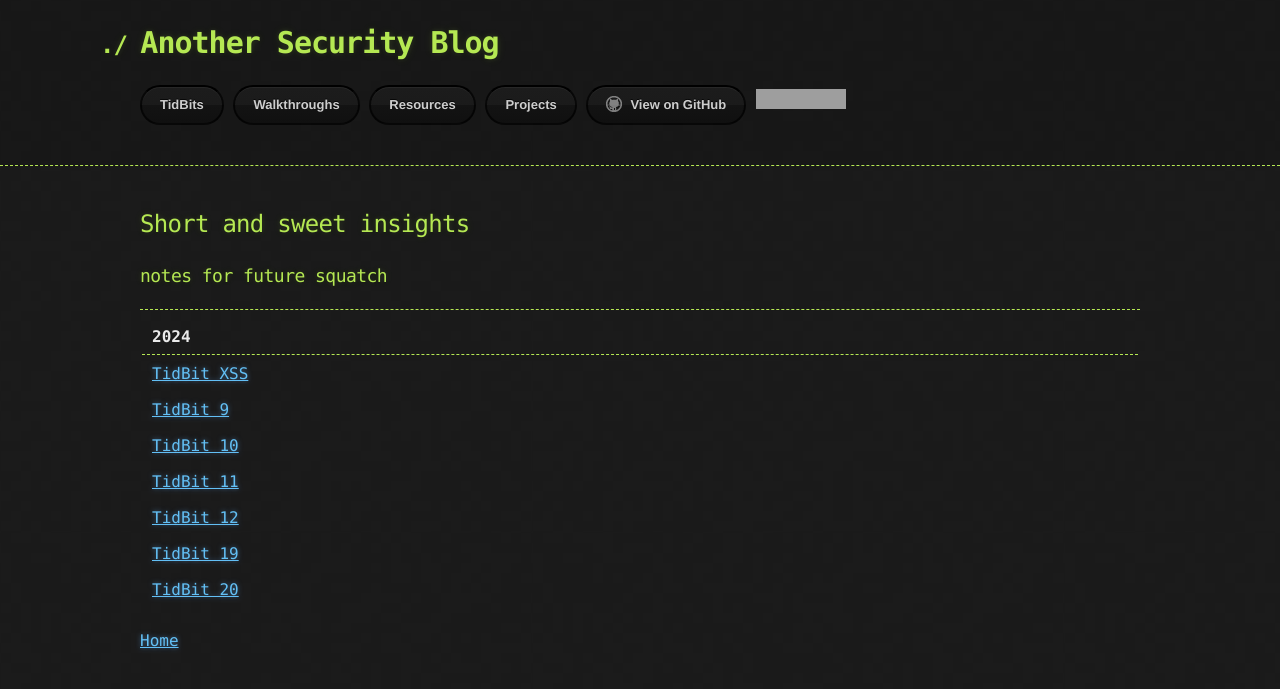
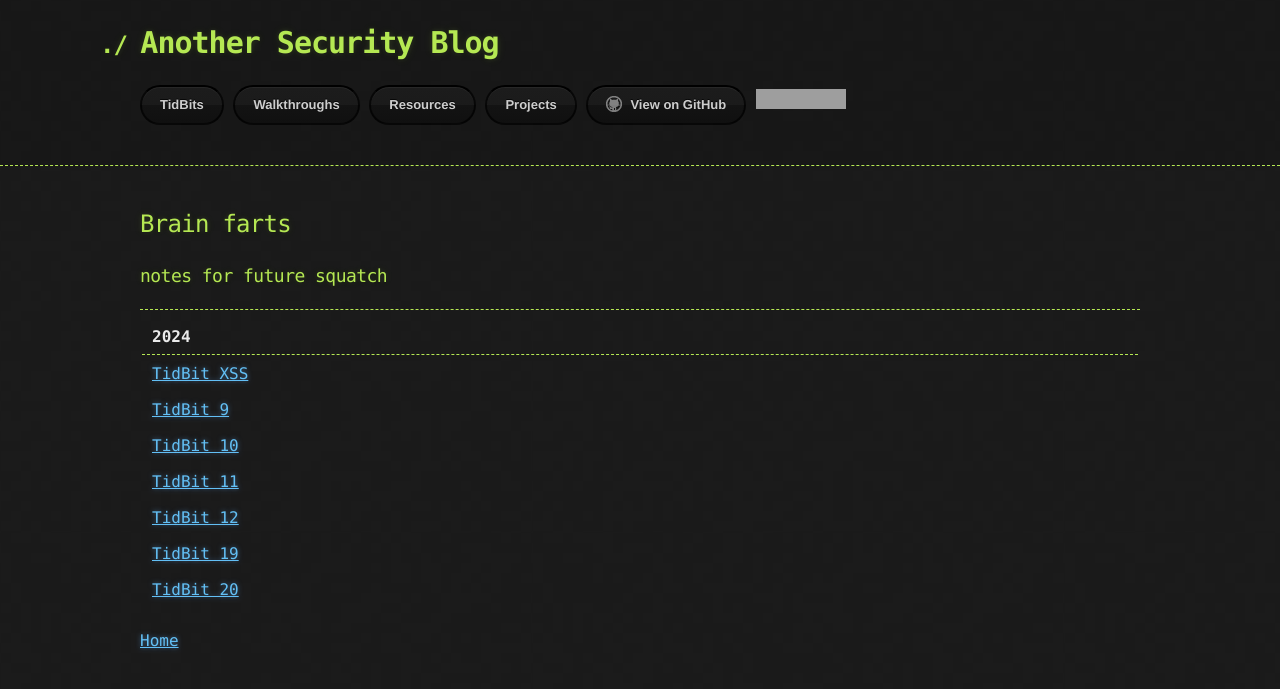
Before and after one commit to CyberCasquatch/cybercasquatch.github.io, a Jekyll site: the page built from TidBits-Main.md, in a window 1280 px wide. Shown: the top 689 px of the page. Built offline with Jekyll 4.4.1, drawn with Linux system fonts in a browser that asks for light colours; the repository's description, which GitHub fills in, is left out; grey boxes are pictures that could not be loaded.

Commit message:
Update TidBits-Main.md

```diff
--- a/TidBits-Main.md
+++ b/TidBits-Main.md
@@ -6,7 +6,7 @@ author: C. Casquatch
 comments: false
 ---
 
-## Short and sweet insights
+## Brain farts
 ### notes for future squatch
 
 ***
```
